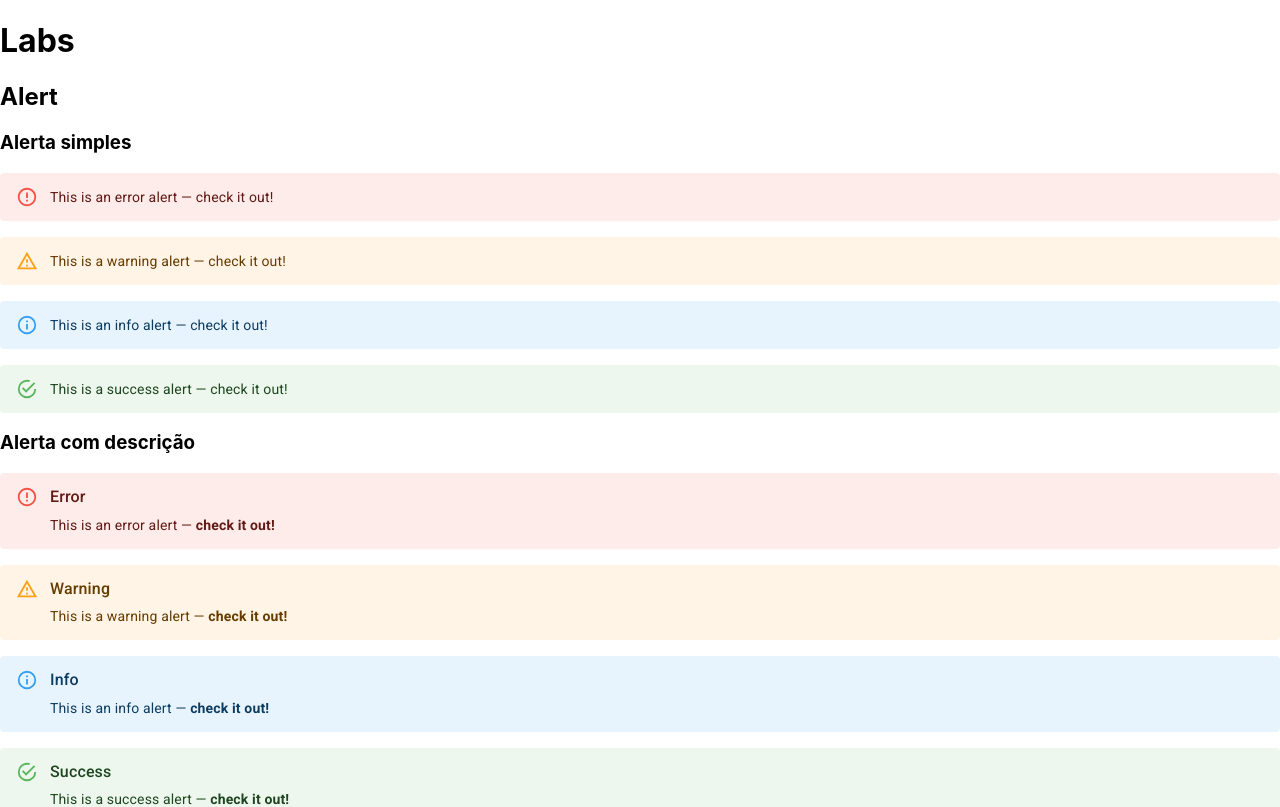
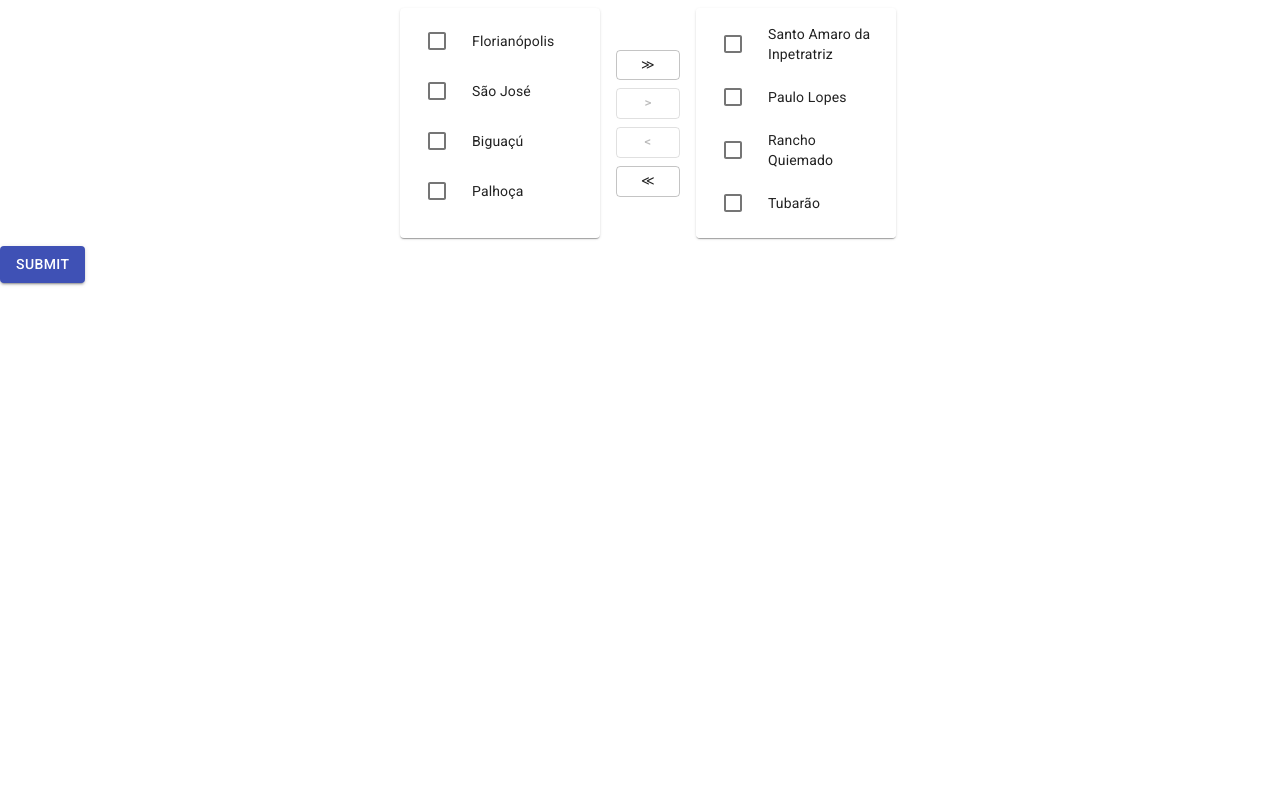
Before and after one commit to jeanbarcellos/reactjs.material-ui, a React (Create React App) app: page / in a window 1280 px wide. Shown: the top 807 px of the page. Built offline with nearby package versions, Linux system fonts and the light colour scheme.

Commit message:
Lista de Transferência

```diff
--- a/src/app/App.js
+++ b/src/app/App.js
@@ -1,13 +1,11 @@
 import { ThemeProvider } from '@material-ui/core/styles'
 import theme from './config/theme'
-import LabDemo from './demos/LabDemo'
-// import DashboardPage from './demos/dashboard/DashboardPage'
+import TransferList from './doc/TransferList'
 
 const App = () => {
   return (
     <ThemeProvider theme={theme}>
-      {/* <DashboardPage /> */}
-      <LabDemo />
+      <TransferList />
     </ThemeProvider>
   )
 }
--- /dev/null
+++ b/src/app/doc/TransferList.js
@@ -0,0 +1,178 @@
+import React, { useState } from 'react'
+import { makeStyles } from '@material-ui/core/styles'
+import Grid from '@material-ui/core/Grid'
+import List from '@material-ui/core/List'
+import ListItem from '@material-ui/core/ListItem'
+import ListItemIcon from '@material-ui/core/ListItemIcon'
+import ListItemText from '@material-ui/core/ListItemText'
+import Checkbox from '@material-ui/core/Checkbox'
+import Button from '@material-ui/core/Button'
+import Paper from '@material-ui/core/Paper'
+
+const data = [
+  { id: 1, name: 'Florianópolis' },
+  { id: 2, name: 'São José' },
+  { id: 3, name: 'Biguaçú' },
+  { id: 4, name: 'Palhoça' },
+  { id: 5, name: 'Santo Amaro da Inpetratriz' },
+  { id: 6, name: 'Paulo Lopes' },
+  { id: 7, name: 'Rancho Quiemado' },
+  { id: 8, name: 'Tubarão' }
+]
+
+const useStyles = makeStyles(theme => ({
+  root: {
+    margin: 'auto'
+  },
+  paper: {
+    width: 200,
+    height: 230,
+    overflow: 'auto'
+  },
+  button: {
+    margin: theme.spacing(0.5, 0)
+  }
+}))
+
+function not(a, b) {
+  return a.filter(value => b.indexOf(value) === -1)
+}
+
+function intersection(a, b) {
+  return a.filter(value => b.indexOf(value) !== -1)
+}
+
+export default function TransferList() {
+  const classes = useStyles()
+  const [checked, setChecked] = useState([])
+  const [left, setLeft] = useState([1, 2, 3, 4])
+  const [right, setRight] = useState([5, 6, 7, 8])
+
+  const leftChecked = intersection(checked, left)
+  const rightChecked = intersection(checked, right)
+
+  const handleToggle = value => () => {
+    const currentIndex = checked.indexOf(value)
+    const newChecked = [...checked]
+
+    if (currentIndex === -1) {
+      newChecked.push(value)
+    } else {
+      newChecked.splice(currentIndex, 1)
+    }
+
+    setChecked(newChecked)
+  }
+
+  const handleAllRight = () => {
+    setRight(right.concat(left))
+    setLeft([])
+  }
+
+  const handleCheckedRight = () => {
+    setRight(right.concat(leftChecked))
+    setLeft(not(left, leftChecked))
+    setChecked(not(checked, leftChecked))
+  }
+
+  const handleCheckedLeft = () => {
+    setLeft(left.concat(rightChecked))
+    setRight(not(right, rightChecked))
+    setChecked(not(checked, rightChecked))
+  }
+
+  const handleAllLeft = () => {
+    setLeft(left.concat(right))
+    setRight([])
+  }
+
+  const getCityName = id => {
+    return data.find(obj => id === obj.id)
+  }
+
+  const customList = items => (
+    <Paper className={classes.paper}>
+      <List dense component='div' role='list'>
+        {items.map(value => {
+          const labelId = `transfer-list-item-${value}-label`
+
+          return (
+            <ListItem key={value} role='listitem' button onClick={handleToggle(value)}>
+              <ListItemIcon>
+                <Checkbox
+                  checked={checked.indexOf(value) !== -1}
+                  tabIndex={-1}
+                  disableRipple
+                  inputProps={{ 'aria-labelledby': labelId }}
+                />
+              </ListItemIcon>
+              <ListItemText id={labelId} primary={getCityName(value).name} />
+            </ListItem>
+          )
+        })}
+        <ListItem />
+      </List>
+    </Paper>
+  )
+
+  const onSubmit = () => {
+    console.log('Selected', right)
+  }
+
+  return (
+    <>
+      <Grid container spacing={2} justifyContent='center' alignItems='center' className={classes.root}>
+        <Grid item>{customList(left)}</Grid>
+        <Grid item>
+          <Grid container direction='column' alignItems='center'>
+            <Button
+              variant='outlined'
+              size='small'
+              className={classes.button}
+              onClick={handleAllRight}
+              disabled={left.length === 0}
+              aria-label='move all right'
+            >
+              ≫
+            </Button>
+            <Button
+              variant='outlined'
+              size='small'
+              className={classes.button}
+              onClick={handleCheckedRight}
+              disabled={leftChecked.length === 0}
+              aria-label='move selected right'
+            >
+              &gt;
+            </Button>
+            <Button
+              variant='outlined'
+              size='small'
+              className={classes.button}
+              onClick={handleCheckedLeft}
+              disabled={rightChecked.length === 0}
+              aria-label='move selected left'
+            >
+              &lt;
+            </Button>
+            <Button
+              variant='outlined'
+              size='small'
+              className={classes.button}
+              onClick={handleAllLeft}
+              disabled={right.length === 0}
+              aria-label='move all left'
+            >
+              ≪
+            </Button>
+          </Grid>
+        </Grid>
+        <Grid item>{customList(right)}</Grid>
+      </Grid>
+
+      <Button variant='contained' color='primary' onClick={onSubmit}>
+        Submit
+      </Button>
+    </>
+  )
+}
```
